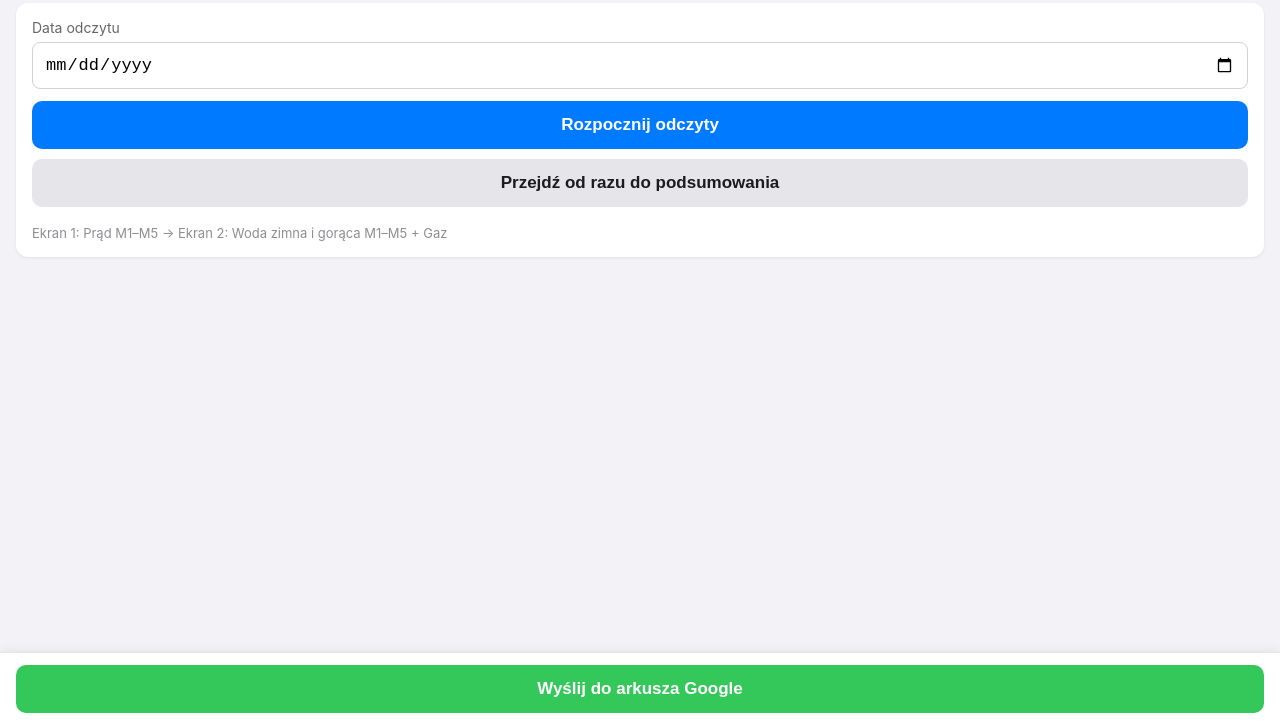
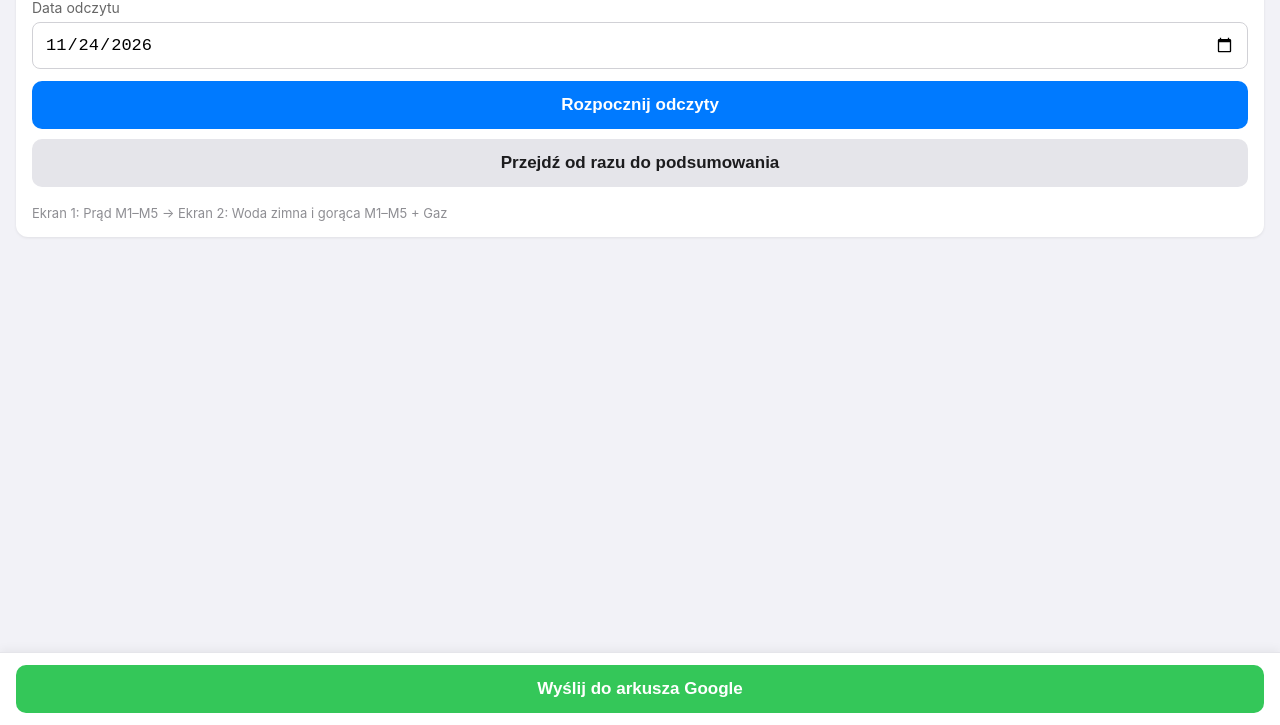
Before and after one commit to Krystian-Knott-Work/LicznikiSucha, a plain HTML site: page index.html in a window 1280 px wide. Shown: the part 75-800 px from the top of the page. Drawn offline with Linux system fonts and the light colour scheme.

```diff
--- a/index.html
+++ b/index.html
@@ -1,5 +1,3 @@
-Plik: index.html
-
 <!DOCTYPE html>
 <html lang="pl">
 <head>
@@ -580,4 +578,16 @@ $('exportBtn').addEventListener('click', async () => {
 // ---------- Init ----------
 
 if ('serviceWorker' in navigator) {
-  navigator.serviceWorker.register('
+  navigator.serviceWorker.register('sw.js').then(() => {
+    console.log('Service Worker zarejestrowany');
+  }).catch((err) => console.warn('SW błąd:', err));
+}
+
+(async function init() {
+  $('date').value = todayISO();
+  await openDB();
+  await updateGlobalSendLabel();
+})();
+</script>
+</body>
+</html>
```
